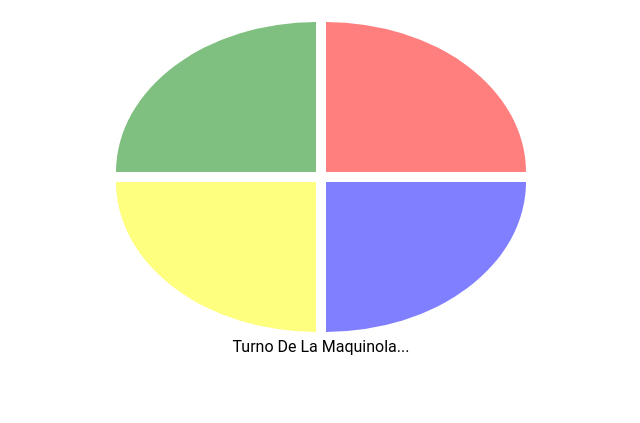
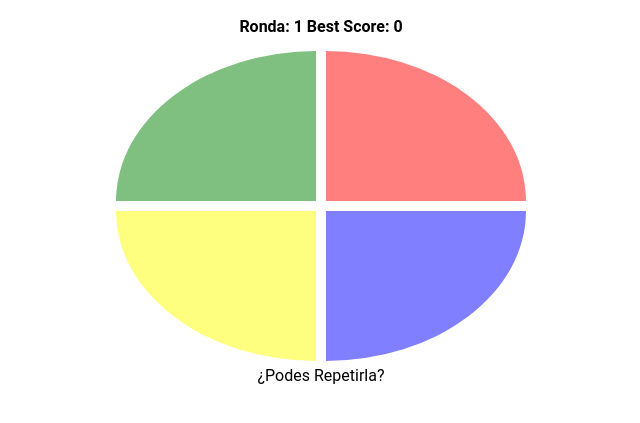
Before and after one commit to crisanmet/Simon-Dice, a plain HTML site: page index.html in a window 1280 px wide. Both pictures are taken after a click on the button "Jugar". Shown: the part 61-484 px from the top of the page, without its empty margins (319-959 px from the left). Drawn offline with Linux system fonts and the light colour scheme.

Commit message:
se incorporan algunas funciones

```diff
--- a/app.js
+++ b/app.js
@@ -2,6 +2,8 @@ const d = document;
 const $btnJugar = d.querySelector(".btn-jugar");
 const $cuadros = d.querySelectorAll(".cuadro");
 const $mensaje = d.querySelector(".turno");
+const $ronda = d.querySelector(".ronda");
+const $mejorRonda = d.querySelector(".mejor-ronda");
 
 let secuenciaMaquinaAComparar = [];
 let secuenciaMaquina = [];
@@ -11,13 +13,13 @@ let mejorRonda = JSON.parse(localStorage.getItem("mejor-ronda")) || 0;
 
 $btnJugar.addEventListener("click", () => {
   iniciarJuego();
-  toggleBtn($btnJugar);
+  toggleMostrarOcultar($btnJugar);
+  $ronda.textContent = `Ronda: 1`;
 });
 
 const iniciarJuego = () => {
-  toggleBtn($mensaje);
-  $mensaje.innerHTML = `<p>Turno de la maquinola...</p>`;
   bloquearUsuario();
+  mostrarMensaje($mensaje, "Turno de la maquinola...");
 
   const $cuadroMaquina = obtenerCuadroAleatorioMaquina();
   secuenciaMaquinaAComparar.push($cuadroMaquina.dataset.color);
@@ -35,8 +37,8 @@ const iniciarJuego = () => {
   setTimeout(() => {
     desbloquearUsuario();
   }, retrasoJugador);
-  ronda++;
-  mejorRonda = ronda;
+
+  manejarNumeroRonda();
 };
 const obtenerCuadroAleatorioMaquina = () => {
   const cuadrosColores = ["azul", "verde", "rojo", "amarillo"];
@@ -47,7 +49,6 @@ const obtenerCuadroAleatorioMaquina = () => {
 };
 
 const manejarJuegoUsuario = (e) => {
-  $mensaje.innerHTML = `<p>¿Podes repetirla?</p>`;
   const $cuadro = e.target;
   iluminarCuadro($cuadro);
   secuenciaJugador.push($cuadro.dataset.color);
@@ -78,6 +79,7 @@ const iluminarCuadro = (e) => {
 };
 
 const desbloquearUsuario = () => {
+  mostrarMensaje($mensaje, "¿Podes repetirla?");
   $cuadros.forEach((cuadro) => {
     cuadro.onclick = manejarJuegoUsuario;
     cuadro.classList.add("cursor-pointer");
@@ -92,20 +94,36 @@ const bloquearUsuario = () => {
 
 const reiniciarJuego = () => {
   compararMejorRonda(mejorRonda);
-  toggleBtn($btnJugar);
+  toggleMostrarOcultar($btnJugar);
+  toggleMostrarOcultar($mensaje);
   secuenciaMaquina = [];
   secuenciaMaquinaAComparar = [];
   secuenciaJugador = [];
   bloquearUsuario();
 };
 
+const mostrarMensaje = (elemento, mensaje) => {
+  elemento.innerHTML = `<p>${mensaje} </p>`;
+};
+
+const manejarNumeroRonda = () => {
+  ronda++;
+  $ronda.textContent = `Ronda: ${ronda}`;
+  mejorRonda = ronda - 1;
+};
+
 const compararMejorRonda = (puntaje) => {
   const puntajeLocalStorage = JSON.parse(localStorage.getItem("mejor-ronda"));
   if (puntaje > puntajeLocalStorage) {
     localStorage.setItem("mejor-ronda", JSON.stringify(mejorRonda));
+    $mejorRonda.textContent = `Best Score: ${mejorRonda}`;
   }
 };
 
-const toggleBtn = (btn) => {
-  btn.classList.toggle("oculto");
+const toggleMostrarOcultar = (elemento) => {
+  elemento.classList.toggle("oculto");
 };
+
+d.addEventListener("DOMContentLoaded", () => {
+  $mejorRonda.textContent = `Best Score: ${mejorRonda}`;
+});
--- a/index.html
+++ b/index.html
@@ -9,6 +9,10 @@
   </head>
   <body>
     <h1>Simon Dice</h1>
+    <div class="cabezera">
+      <span class="ronda">Ronda - </span>
+      <span class="mejor-ronda">Best Score: - </span>
+    </div>
     <div class="contenedor-1">
       <div class="cuadro verde" data-color="verde"></div>
       <div class="cuadro rojo" data-color="rojo"></div>
@@ -19,7 +23,7 @@
     </div>
     <div class="btn">
       <button type="button" class="btn-jugar">Jugar</button>
-      <div class="turno oculto"></div>
+      <div class="turno"></div>
     </div>
     <script src="app.js"></script>
   </body>
--- a/style.css
+++ b/style.css
@@ -13,6 +13,11 @@
 h1 {
   margin: 20px;
   text-align: center;
+}
+.cabezera {
+  text-align: center;
+  font-weight: bold;
+  margin: 10px;
 }
 .contenedor-1 {
   display: flex;
```
